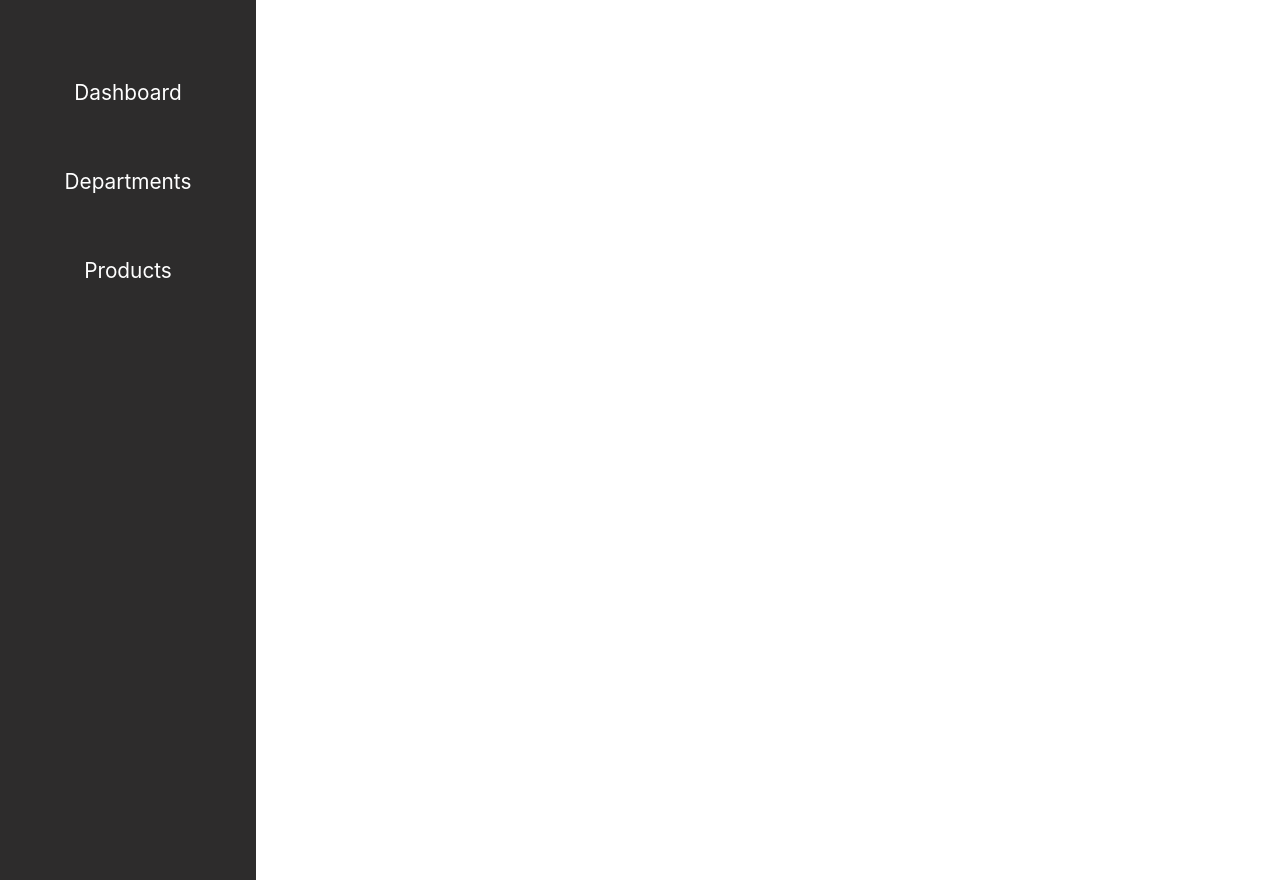
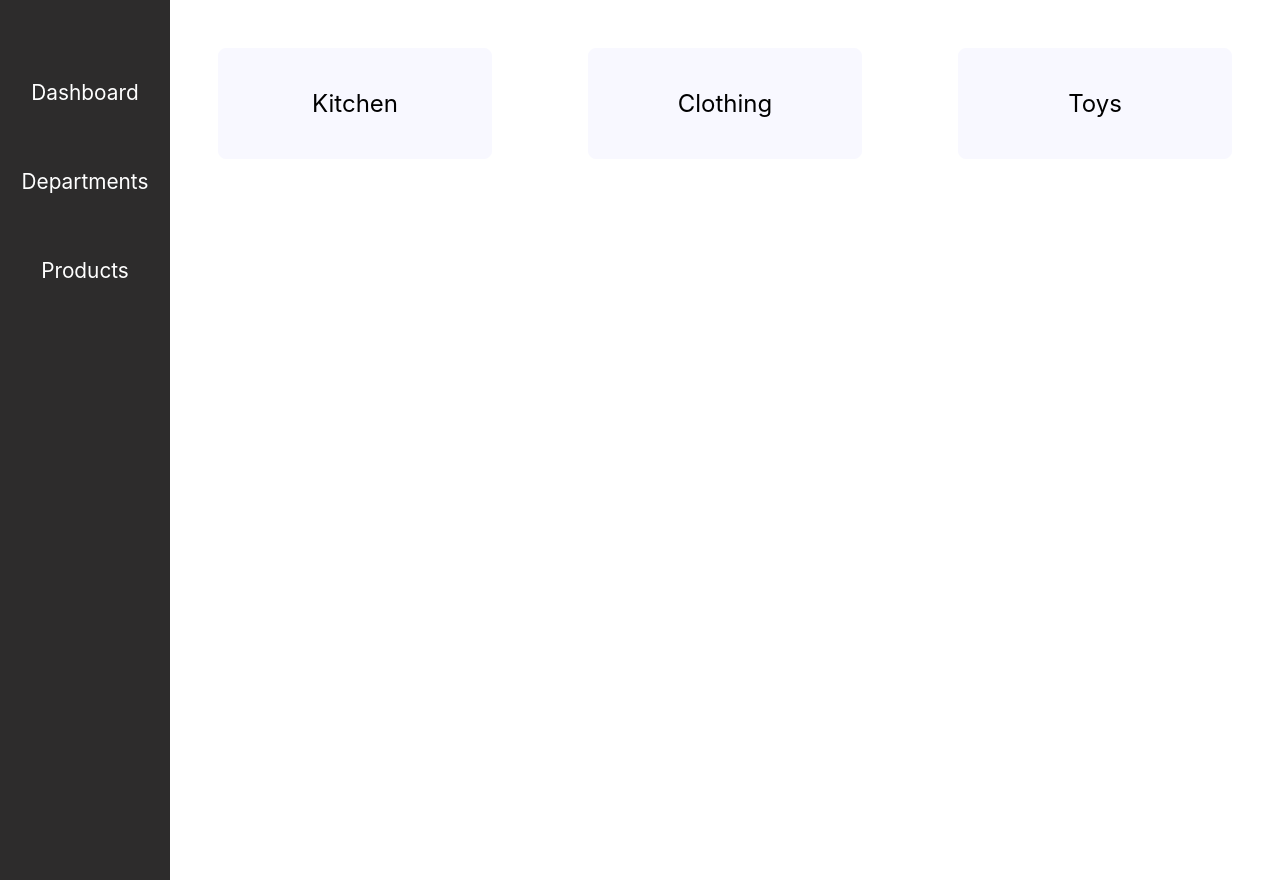
Before and after one commit to WadadParker/mcr-10, a React (Create React App) app: page /departments in a window 1280 px wide. Built offline with nearby package versions, Linux system fonts and the light colour scheme.

Commit message:
feat: departments

```diff
--- a/src/App.js
+++ b/src/App.js
@@ -5,6 +5,7 @@ import {Route,Routes} from "react-router-dom";
 
 import { Home } from './pages/home/Home';
 import { SideBar } from './components/sideBar/SideBar';
+import {Department} from "./pages/departments/Department";
 
 function App() {
   return (
@@ -12,6 +13,7 @@ function App() {
       <SideBar />
       <Routes>
         <Route path="/" element={<Home />} />
+        <Route path="/departments" element={<Department />} />
       </Routes>
     </div>
   );
--- a/src/context/StockContext.js
+++ b/src/context/StockContext.js
@@ -11,10 +11,8 @@ export const StockContextProvider=({children})=>
         const clearInput={name:"",description:""};
         switch(type)
         {
-
-
-
-
+            case "DEPARTMENT":
+                return {...state,currentDepartment:payload};
 
             case "INPUT_FIELDS":
                 return {...state,input:{...state.input,[inputField]:payload}};
@@ -33,6 +31,7 @@ export const StockContextProvider=({children})=>
     }
     const initialState= {
         inventory:inventoryData,
+        currentDepartment:"all",
     }
     const [state,dispatch]=useReducer(Reducer,initialState);
 
--- /dev/null
+++ b/src/pages/departments/Department.jsx
@@ -0,0 +1,36 @@
+import React from 'react'
+import styles from "./department.module.css";
+
+import { useNavigate } from 'react-router-dom';
+
+import { useData } from '../../context/StockContext';
+
+
+export const Department = () => {
+
+    const {dispatch}=useData();
+    const navigate=useNavigate();
+
+    const clickHandler=(department)=>
+    {
+        dispatch({type:"DEPARTMENT",payload:department})
+        navigate("/products");
+    }
+
+  return (
+    <div className={styles.container}>
+        <article className={styles.card} onClick={()=>clickHandler("kitchen")} >
+            <p>Kitchen</p>
+        </article>
+
+        <article className={styles.card} onClick={()=>clickHandler("clothing")} >
+            <p>Clothing</p>
+        </article>
+
+        <article className={styles.card} onClick={()=>clickHandler("toys")} >
+            <p>Toys</p>
+        </article>
+
+    </div>
+  )
+}
--- /dev/null
+++ b/src/pages/departments/department.module.css
@@ -0,0 +1,18 @@
+.container {
+    display: flex;
+    align-items: start;
+}
+.card {
+    background-color: ghostwhite;
+    border: 1px solid ghostwhite;
+    border-radius: 0.5rem;
+    width: 15rem;
+    margin: 3rem;
+    font-size: 1.5rem;
+    padding:1rem ;
+
+}
+.card:hover {
+    cursor: pointer;
+    filter: brightness(0.9);
+}
```
